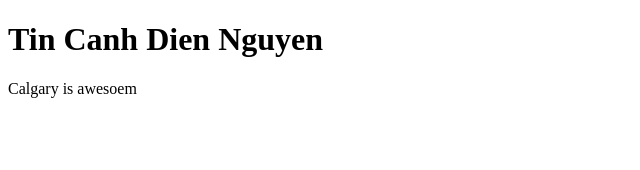
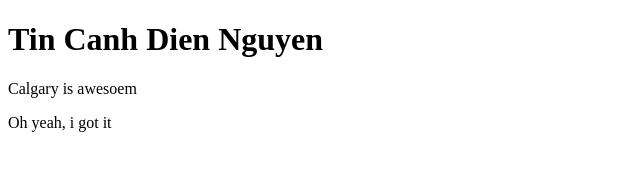
Before and after one commit to canhdienn22/my-first-repo, a plain HTML site: page index.html in a window 1280 px wide. Shown: the whole page, without its empty margins (0-640 px from the left). Drawn offline with Linux system fonts and the light colour scheme.

Commit message:
update index.html
+add second paragraph

```diff
--- a/index.html
+++ b/index.html
@@ -10,6 +10,7 @@
         </header>
         <body>
             <p>Calgary is awesoem</p>
+            <p>Oh yeah, i got it</p>
         </body>
     </body>
 </html>
```
